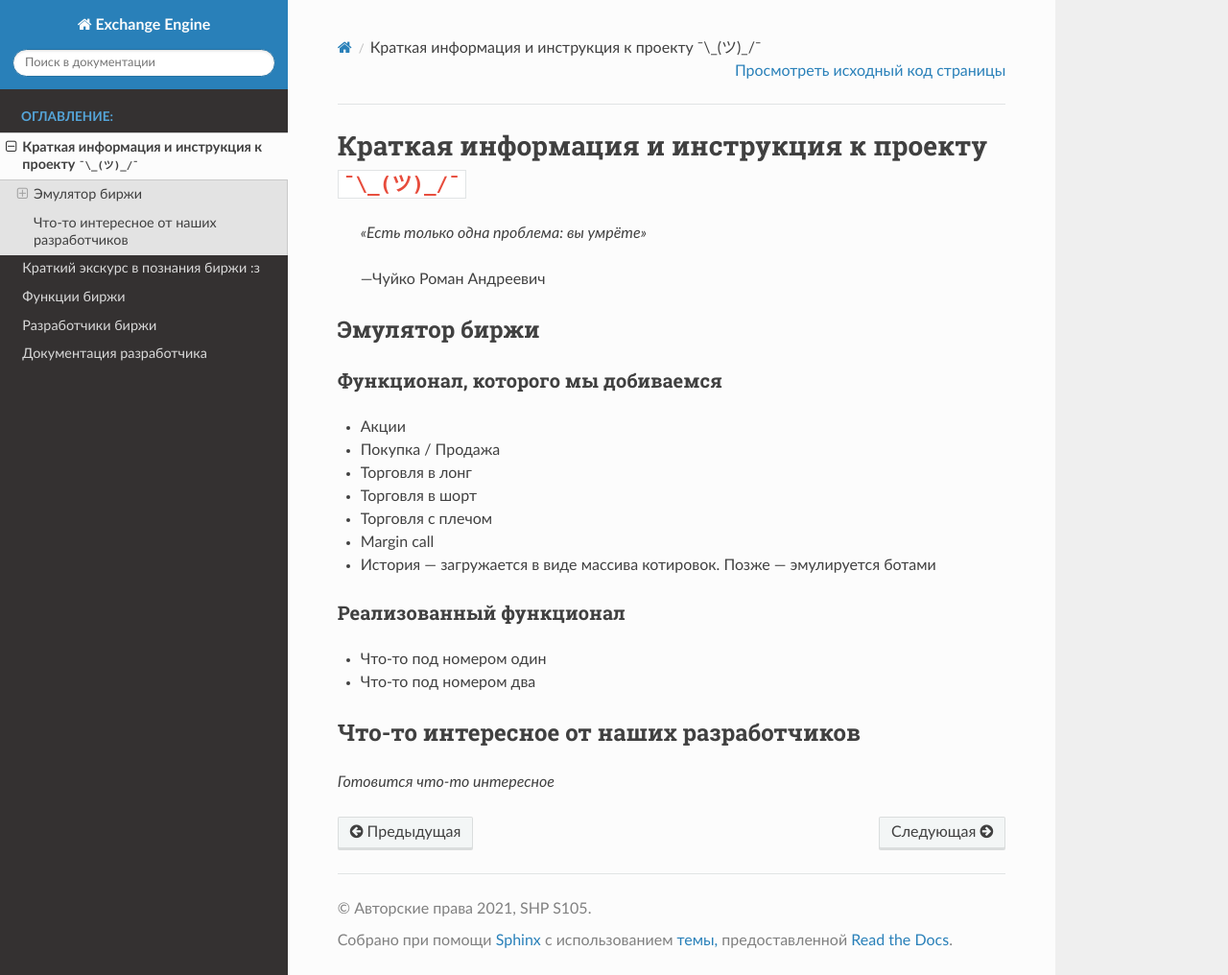
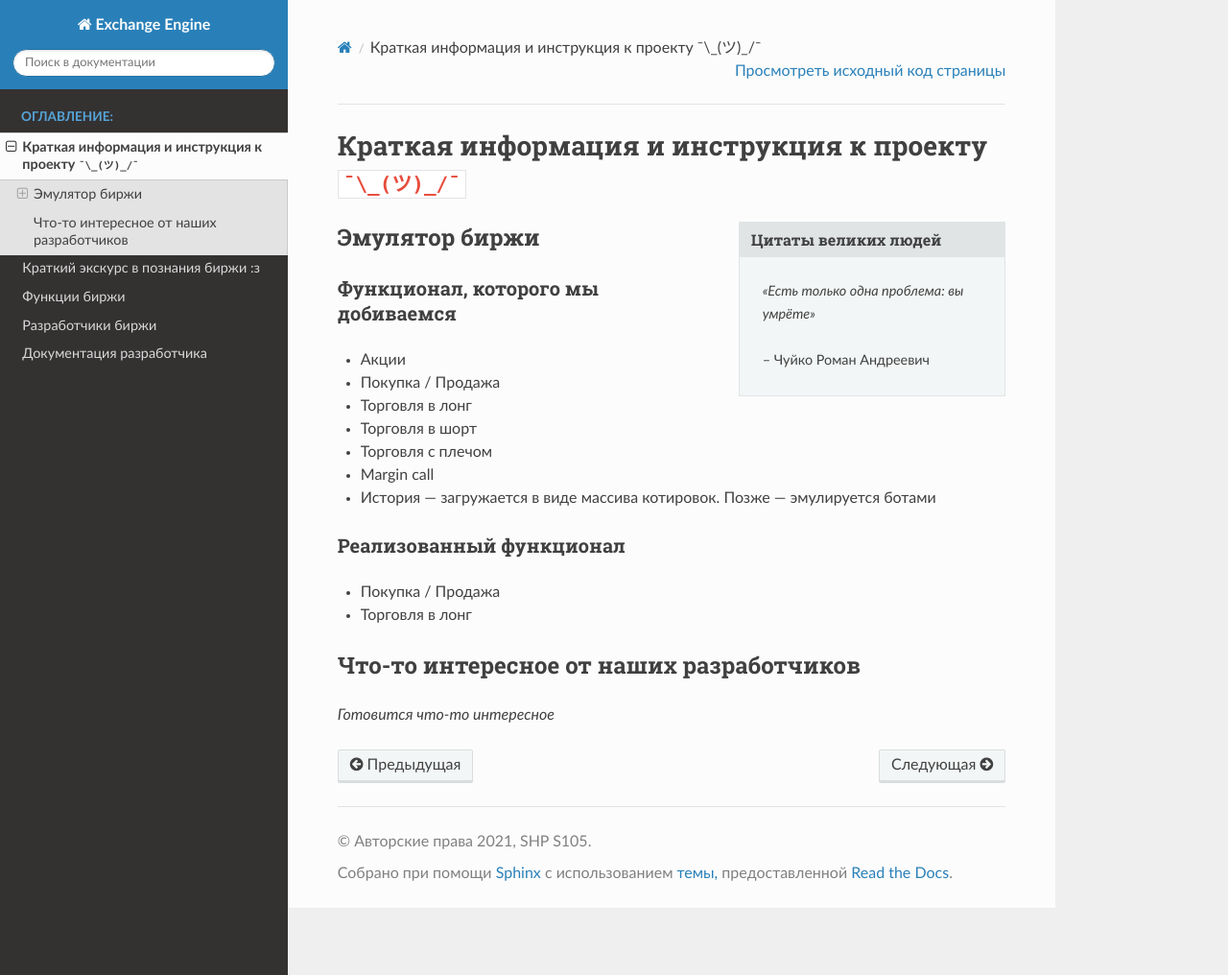
Before and after one commit to srx64/ms105_shp_exchange, a Sphinx documentation site: the page built from docs/source/overview.rst, in a window 1280 px wide and 1016 px high. Shown: the whole window at 96% size. Built offline with Sphinx 7.4.7 and the Read the Docs theme 2.0.0, drawn with Linux system fonts in a browser that asks for light colours.

Commit message:
Burnasheva: fixed bugs in the documentation

```diff
--- a/docs/source/authors.rst
+++ b/docs/source/authors.rst
@@ -17,6 +17,8 @@
     * Снадкин Даниил
     * Фролов Максим
 
+* Тимлид данной группы
+    .. note:: Дарья Александровна Мишкина
 
 * Руководитель данной группы детского сада
     .. danger:: Андрей Александрович Смирнов
--- a/docs/source/function_exchange.rst
+++ b/docs/source/function_exchange.rst
@@ -20,7 +20,7 @@
 
 5. **Биржевое страхование** (хеджирование [#]_) участков биржевой торговли от неблагоприятных для них колебаний цен. Для этого на бирже используются специальные виды сделок и механизмы их заключения. Выполняя задачу страхования участников биржевого торга, биржа не столько организует торговлю, сколько ее обслуживает. Биржа создает условия для того, чтобы покупатели и продавцы реального (наличного) товара по своему желанию могли бы одновременно принимать участие в соответствующих биржевых торгах в качестве клиентов и участников. Это повышает доверие к бирже, привлекает к ней рыночных спекулянтов, увеличивая число торгующих как непосредственно, так и через посредников.
 
-6. **Записывает исторические данные изменения цены** в течение каждого дня ее работы, а также регистрирует курсы валют или ценных бумаг.
+6. **Записывание исторических данных изменения цены** в течение каждого дня ее работы, а также регистрирует курсы валют или ценных бумаг.
 
 7. **Публикация цен на биржевые товары**. Служит ориентиром для продавцов и покупателей при выборе стратегии поведения на очередных торгах.
 
@@ -28,7 +28,7 @@
 
 9. **Информационная деятельность биржи**. Важнейшими функциями биржи являются: сбор и регистрация биржевых цен с последующим их обобщением и публикацией, предоставление клиентам, различным другим заинтересованным организациям, на международный рынок информации о наличии товаров по образцам и пробам обычно на основе сложившихся биржевых стандартов, ее публикация в газетах, журналах, информационных агентствах.
 
-10. **Организует инвестиционный процесс**. Размещая акции и облигации, биржевики снабжают корпорации финансовыми ресурсами, которые затем вкладываются в развитие производства.
+10. **Организация инвестиционного процесса**. Размещая акции и облигации, биржевики снабжают корпорации финансовыми ресурсами, которые затем вкладываются в развитие производства.
 
 .. [#] Эмитент — организация, которая выпускает ценные бумаги для развития и финансирования своей деятельности.
 .. [#] Третейский суд — негосударственный судебный орган, разрешающий споры по экономическим (хозяйственным) договорам юридических лиц между собой, юридических лиц и граждан, граждан между собой.
--- a/docs/source/overview.rst
+++ b/docs/source/overview.rst
@@ -1,9 +1,11 @@
 Краткая информация и инструкция к проекту ``¯\_(ツ)_/¯``
 ========================================================
 
-.. epigraph:: *«Есть только одна проблема: вы умрëте»*
+.. sidebar:: Цитаты великих людей
 
-              -- Чуйко Роман Андреевич
+            *«Есть только одна проблема: вы умрëте»*
+
+            -- Чуйко Роман Андреевич
 
 ==============
 Эмулятор биржи
@@ -25,8 +27,8 @@
 Реализованный функционал
 ~~~~~~~~~~~~~~~~~~~~~~~~
 
-- Что-то под номером один
-- Что-то под номером два
+- Покупка / Продажа
+- Торговля в лонг
 
 ========================================
 Что-то интересное от наших разработчиков
```
